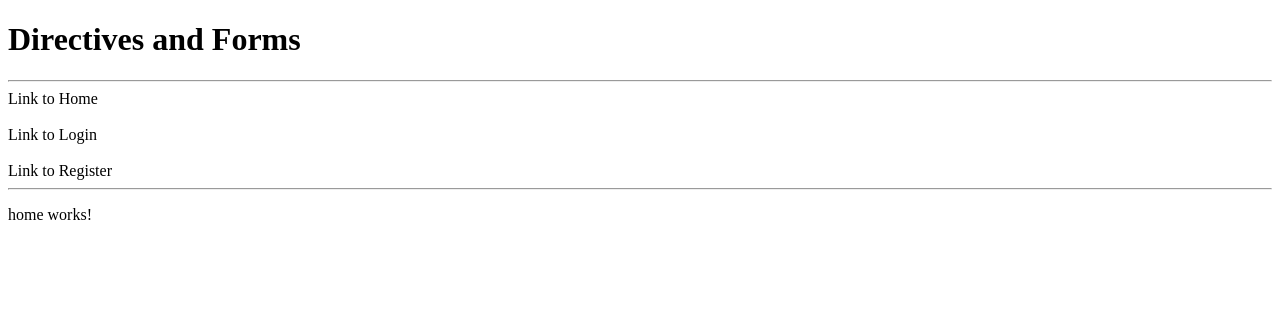
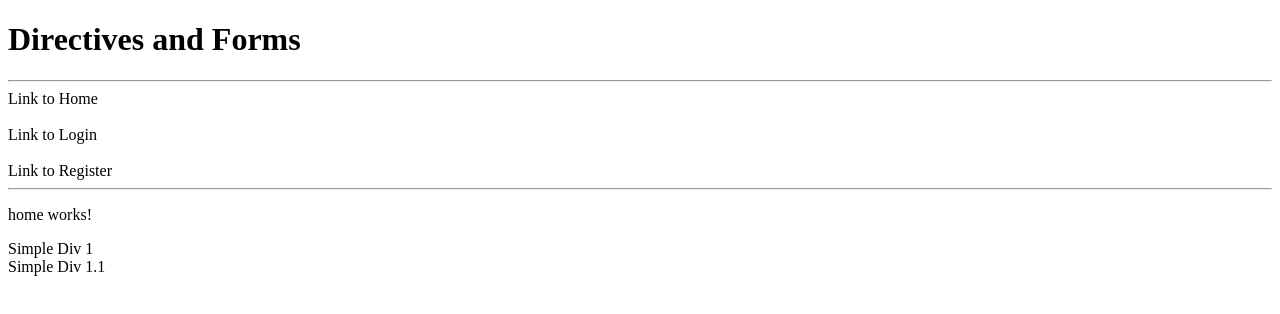
Before and after one commit to DeyanaNikolova/Angular-june-2023, an Angular app in the folder directives-and-forms/directives-and-forms/: page /home in a window 1280 px wide. Shown: the top 314 px of the page. Built offline with nearby package versions, Linux system fonts and the light colour scheme.

Commit message:
Add example of structural directives

```diff
--- a/directives-and-forms/directives-and-forms/src/app/app.component.html
+++ b/directives-and-forms/directives-and-forms/src/app/app.component.html
@@ -11,3 +11,13 @@
   <hr />
 </nav>
 <router-outlet />
+
+<!-- Palyground -->
+
+<!-- Structural directives are alwais with * prefix -->
+<div *ngIf="true">Simple Div 1</div>
+
+<!-- the s* prefix refers to ng-template -->
+<ng-template [ngIf]="true">
+  <div>Simple Div 1.1</div>
+</ng-template>
```
